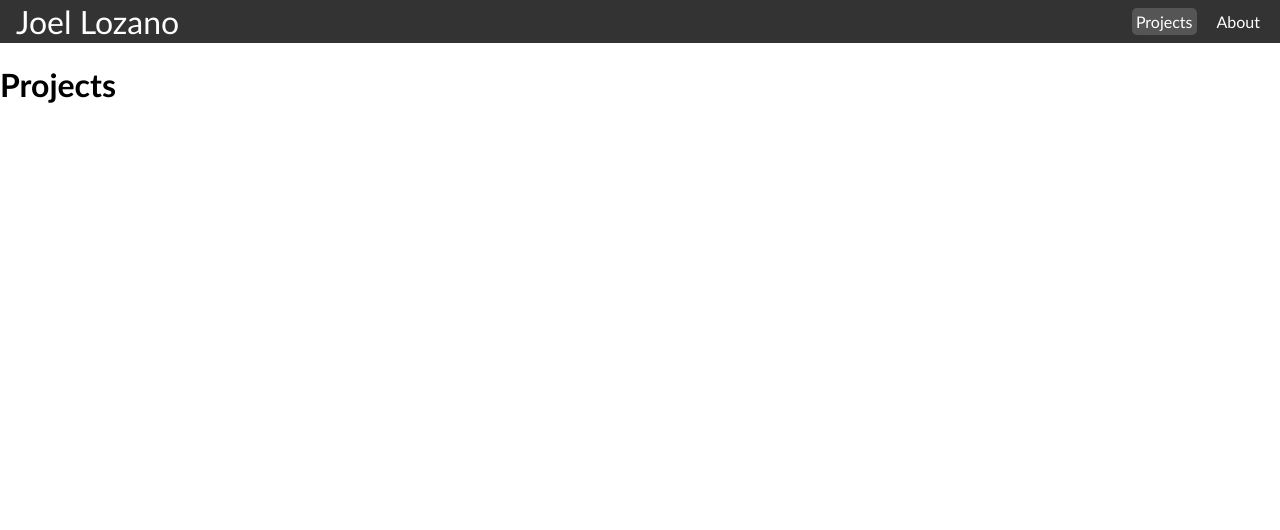
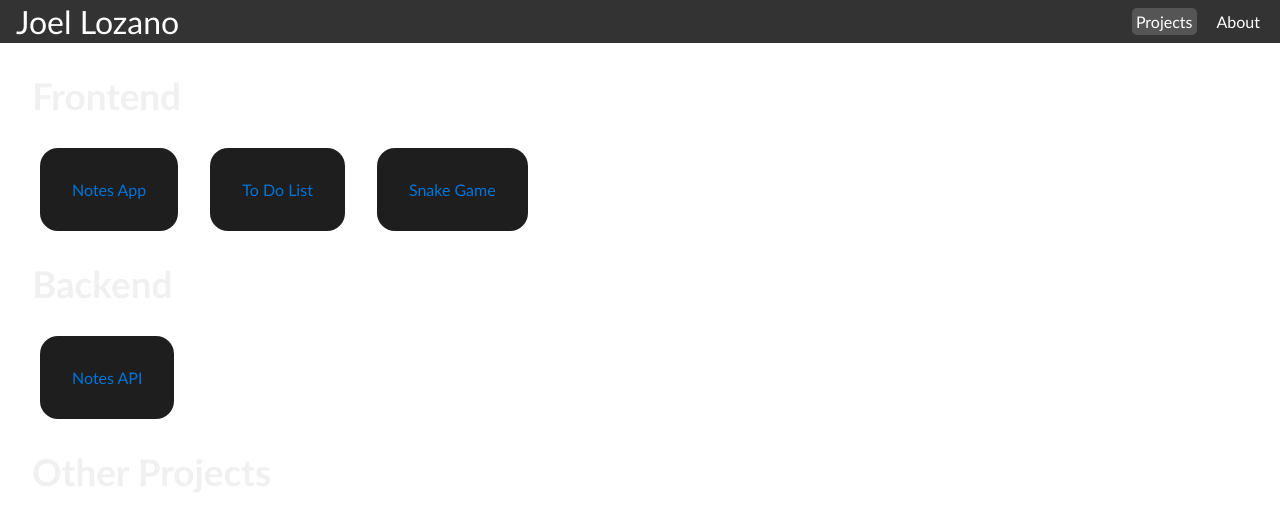
Before and after one commit to joel-lozano/joel-lozano.github.io, a React (Vite) app: page /projects in a window 1280 px wide. Shown: the top 530 px of the page. Built offline with nearby package versions, Linux system fonts and the light colour scheme.

Commit message:
Set up layout

```diff
--- /dev/null
+++ b/src/components/ProjectIcon.css
@@ -0,0 +1,20 @@
+.project-icon {
+    text-decoration: none;
+}
+
+.project-icon, .project-icon:visited {
+    color: #0074D9;
+}
+
+.project-icon div {
+    /* border: 1px solid gray; */
+    background-color: #1e1e1e;
+    border-radius: 18px;
+    padding: 2rem;
+    transition: 0.1s ease-out;
+}
+
+.project-icon div:hover {
+    background-color: #2c2c2c;
+    color: rgb(173, 173, 173);
+}
--- /dev/null
+++ b/src/components/ProjectIcon.tsx
@@ -0,0 +1,16 @@
+import './ProjectIcon.css';
+
+export default function ProjectIcon(props: any) {
+    return (
+        <a
+            href={props.link}
+            rel='noopener noreferrer'
+            target='_blank'
+            className='project-icon'
+        >
+            <div>
+                {props.name}
+            </div>
+        </a>
+    );
+}
--- /dev/null
+++ b/src/pages/Projects.css
@@ -0,0 +1,11 @@
+h2 {
+    font-size: 2.3rem;
+    padding-left: 2rem;
+    color: rgb(240, 240, 240);
+}
+
+.projects-list {
+    display: flex;
+    list-style-type: none;
+    gap: 2rem;
+}
--- a/src/pages/Projects.tsx
+++ b/src/pages/Projects.tsx
@@ -1,3 +1,45 @@
+import './Projects.css';
+import ProjectIcon from '../components/ProjectIcon';
+
 export default function Projects() {
-    return <h1>Projects</h1>
+    return (
+        <div className='grid'>
+            <h2>Frontend</h2>
+            <ul className='projects-list'>
+                <li>
+                    <ProjectIcon
+                        name='Notes App'
+                        link='https://joel-lozano.github.io/notes-app'
+                    />
+                </li>
+                <li>
+                    <ProjectIcon
+                        name='To Do List'
+                        link='https://joel-lozano.github.io/todo-list'
+                    />
+                </li>
+                <li>
+                    <ProjectIcon
+                        name='Snake Game'
+                        link='https://joel-lozano.github.io/snake-game'
+                    />
+                </li>
+            </ul>
+            <h2>Backend</h2>
+            <ul className='projects-list'>
+                <li>
+                    <ProjectIcon
+                        name='Notes API'
+                        link='https://github.com/joel-lozano/notes-app/tree/main/server'
+                    />
+                </li>
+            </ul>
+            <h2>Other Projects</h2>
+            <ul className='projects-list'>
+                <li>
+                    {/* TODO: Populate */}
+                </li>
+            </ul>
+        </div>
+    )
 }
```
